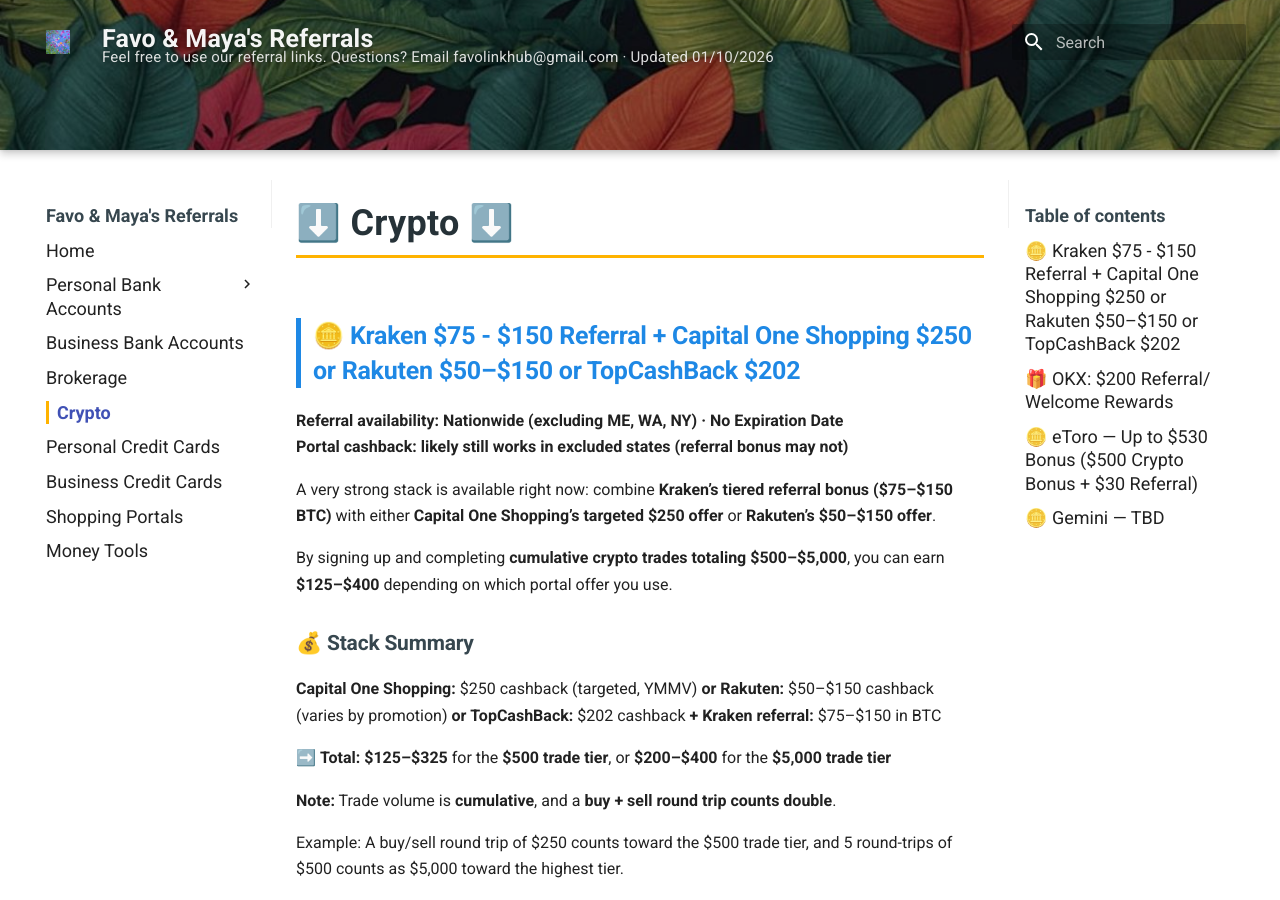
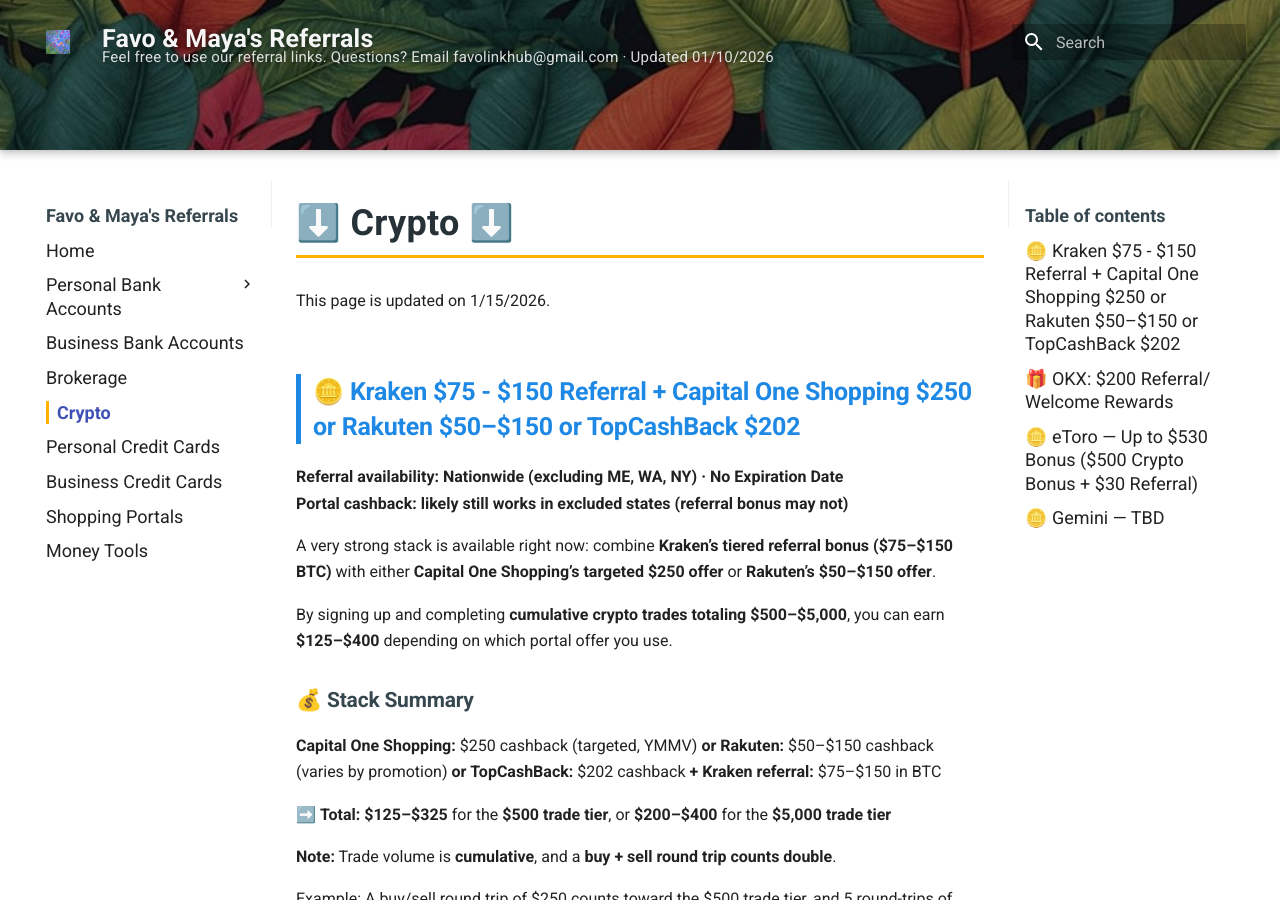
Before and after one commit to whispersofzephyr/favolinkhub-site, an MkDocs documentation site: the page built from docs/crypto.md, in a window 1280 px wide and 900 px high. Built offline with MkDocs 1.6.1 and Material for MkDocs 9.7.7, drawn with Linux system fonts in a browser that asks for light colours.

Commit message:
Update crypto.md

```diff
--- a/docs/crypto.md
+++ b/docs/crypto.md
@@ -1,4 +1,5 @@
 # ⬇️ Crypto ⬇️
+This page is updated on 1/15/2026.
 
 ## 🪙 Kraken $75 - $150 Referral + Capital One Shopping $250 or Rakuten $50–$150 or TopCashBack $202
 
```
